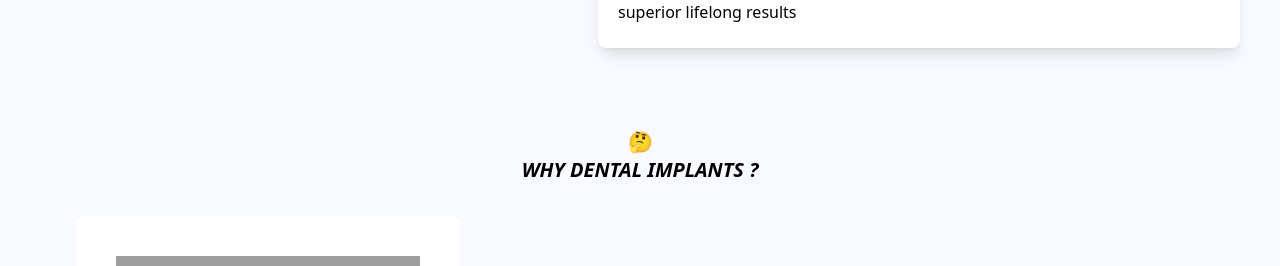
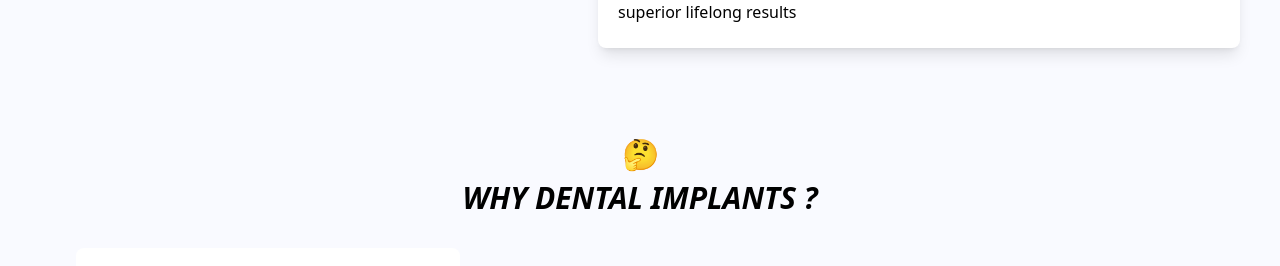
Before and after one commit to shubham-medscribe/dental, a React (Create React App) app: page / in a window 1280 px wide. Shown: the part 2684-2950 px from the top of the page. Built offline with nearby package versions, Linux system fonts and the light colour scheme; grey boxes are pictures that could not be loaded.

Commit message:
increase font size in why denatl implants in pricebreakDown

```diff
--- a/src/components/DentalpriceDown/DentalpriceDown.tsx
+++ b/src/components/DentalpriceDown/DentalpriceDown.tsx
@@ -99,10 +99,10 @@ export default function DentalpriceDown({ openPopForm }: Record<string, any>) {
       </div>
 
       <div className="w-full flex flex-col  justify-center max-w-screen-xl pt-10">
-        <div className="uppercase  font-bold text-xl text-center">
+        <div className="uppercase py-2 font-bold text-3xl text-center">
           <h1>🤔</h1>
         </div>
-        <div className="uppercase italic font-bold text-xl text-center">
+        <div className="uppercase italic font-bold text-3xl text-center">
           <h1>Why dental Implants ?</h1>
         </div>
         <div className="flex flex-col lg:flex-row w-full justify-center gap-10 mt-8">
--- a/src/components/faq/faq.tsx
+++ b/src/components/faq/faq.tsx
@@ -146,7 +146,7 @@ export default function FAQ({ openPopForm }: Record<string, any>) {
                       {i.type === 3 && (
                         <div>
                           <p className="pl-11">{i.headline}</p>
-                          <ol className="space-y-1 list-decimal  ml-5 pl-6">
+                          <ol className="space-y-1 list-decimal ml-5 pl-6">
                             {Array.isArray(i.answer) &&
                               i.answer.map((answer: any, index: number) => {
                                 return (
```
